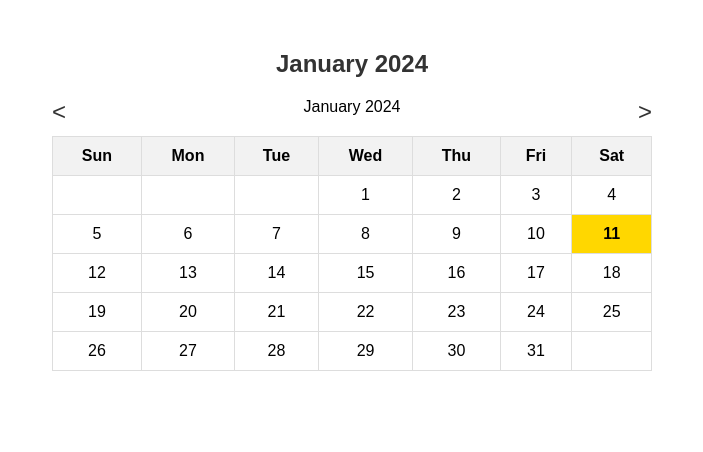
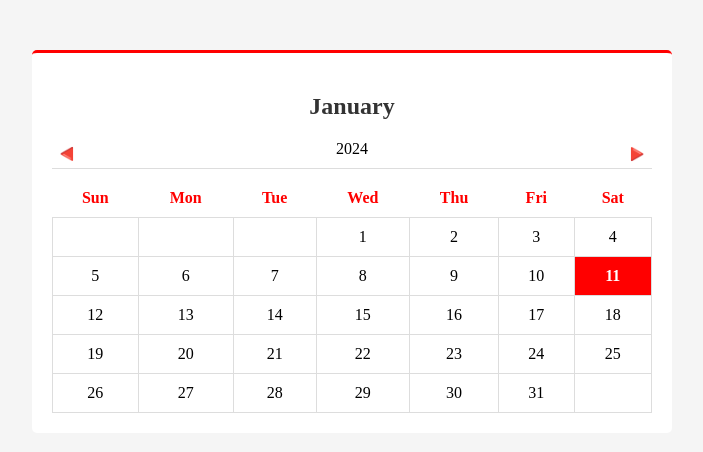
Before and after one commit to hayodavis/persiapanlks2024, a PHP site: page /kalender.php in a window 1280 px wide. Shown: the top 452 px of the page, without its empty margins (288-991 px from the left). Run offline with PHP 8.4, Linux system fonts and the light colour scheme.

Commit message:
Dandy mengubah style border dan font family pada kalender

```diff
--- a/MODUL - SPEEDTEST/Dandy/D1. PHP Calendar/kalender.php
+++ b/MODUL - SPEEDTEST/Dandy/D1. PHP Calendar/kalender.php
@@ -28,16 +28,21 @@
     <title>Calendar</title>
     <style>
         body {
-    font-family: 'Arial', sans-serif;
+    font-family: 'Times New Roman', Times, serif;
     margin: 0;
     padding: 0;
     box-sizing: border-box;
+    background-color: whitesmoke;
 }
 
 #calendar {
     max-width: 600px;
     margin: 50px auto;
     text-align: center;
+    background-color: white;
+    padding: 20px;
+    border-top: 3px solid red;
+    border-radius: 5px;
 }
 
 h2 {
@@ -48,6 +53,7 @@ h2 {
     display: flex;
     justify-content: space-between;
     margin-bottom: 10px;
+    border-bottom: 1px solid #ddd;
 }
 
 a {
@@ -61,13 +67,25 @@ table {
     border-collapse: collapse;
 }
 
+thead tr {
+    color: red;
+}
+
+#kiri {
+    transform: rotate(270deg);
+}
+#kanan {
+    transform: rotate(90deg);
+}
+
 th, td {
     padding: 10px;
     border: 1px solid #ddd;
 }
 
 th {
-    background-color: #f2f2f2;
+    background-color: white;
+    border: 0px;
 }
 
 td {
@@ -75,19 +93,20 @@ td {
 }
 
 .today {
-    background-color: #ffd700;
+    background-color: red;
+    color: white;
     font-weight: bold;
 }
     </style>
 </head>
 <body>
     <div id="calendar">
-        <h2><?php echo $dateTime->format('F Y'); ?></h2>
+        <h2><?php echo $dateTime->format('F'); ?></h2>
 
         <div id="header">
-            <a href="?date=<?php echo $prevMonth; ?>">&lt;</a>
-            <span><?php echo $dateTime->format('F Y'); ?></span>
-            <a href="?date=<?php echo $nextMonth; ?>">&gt;</a>
+            <a id="kiri" href="?date=<?php echo $prevMonth; ?>">&#128314;</a>
+            <span><?php echo $dateTime->format('Y'); ?></span>
+            <a id="kanan" href="?date=<?php echo $nextMonth; ?>">&#128314;</a>
         </div>
 
         <table>
```
